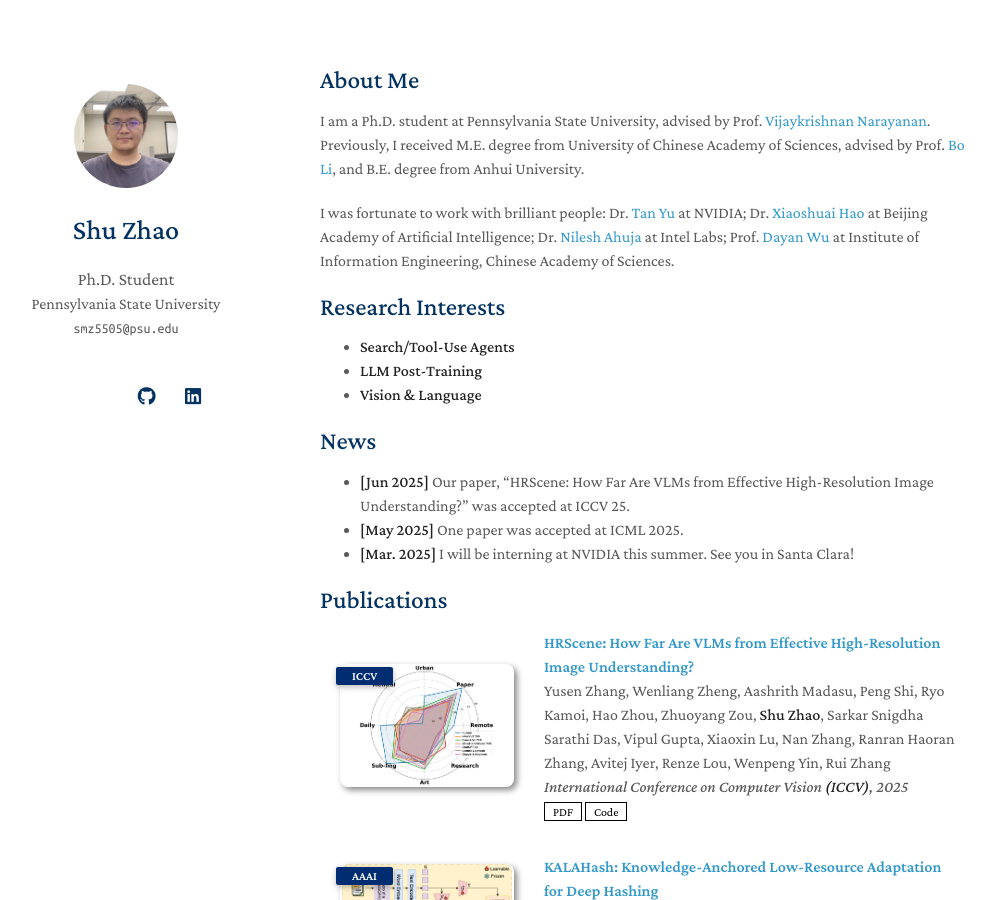
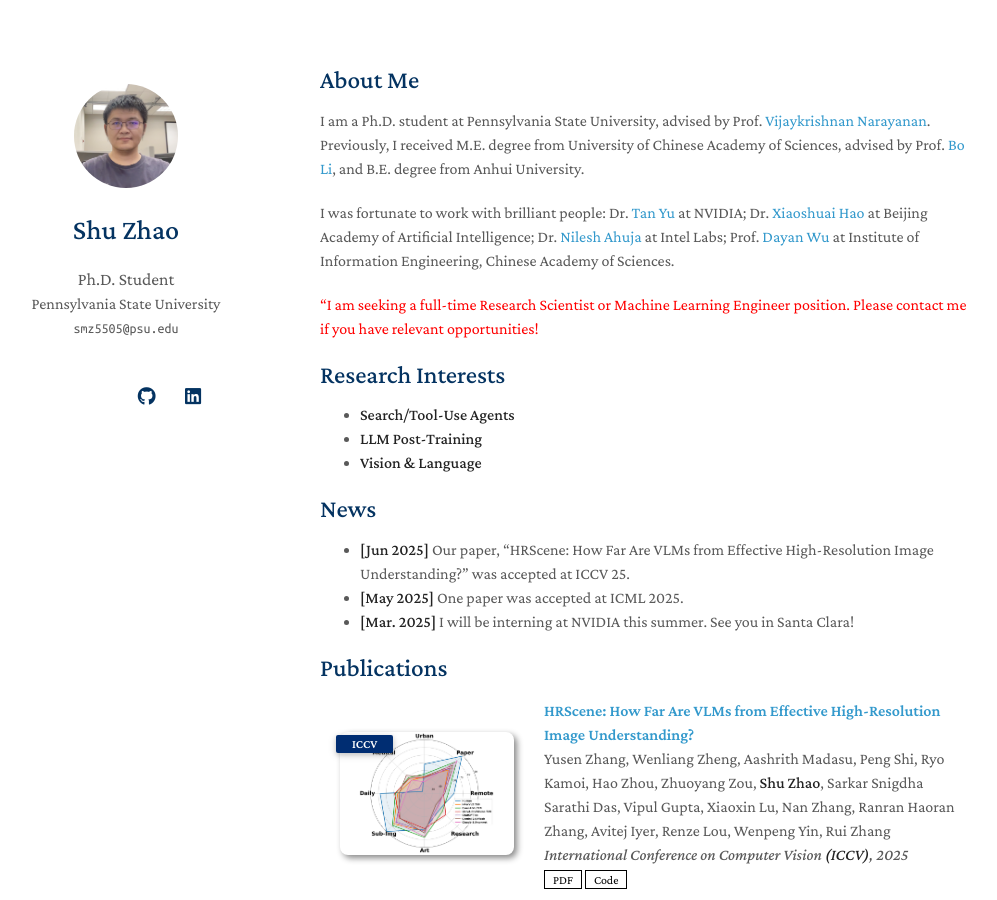
Before and after one commit to Tree-Shu-Zhao/Tree-Shu-Zhao.github.io, a Jekyll site: the page built from index.md, in a window 1280 px wide and 900 px high. Shown: the whole window, without its empty margins (150-1147 px from the left). Built offline with Jekyll 4.4.1, drawn with Linux system fonts in a browser that asks for light colours; nearby versions of some CDN libraries; a style sheet for code colours, icons or effects is not loaded; our own code applies the rules of GitHub Pages for plain Markdown files.

Commit message:
Update index.md

```diff
--- a/index.md
+++ b/index.md
@@ -7,6 +7,8 @@
 I am a Ph.D. student at Pennsylvania State University, advised by Prof. [Vijaykrishnan Narayanan](https://sites.psu.edu/vijaykrishnannarayanan/). Previously, I received M.E. degree from University of Chinese Academy of Sciences, advised by Prof. [Bo Li](https://people.ucas.ac.cn/~iieLibo), and B.E. degree from Anhui University.
 
 I was fortunate to work with brilliant people: Dr. [Tan Yu](https://sites.google.com/site/tanyuspersonalwebsite/) at NVIDIA; Dr. [Xiaoshuai Hao](https://scholar.google.com/citations?user=ui0lvY4AAAAJ) at Beijing Academy of Artificial Intelligence; Dr. [Nilesh Ahuja](https://scholar.google.com/citations?user=y9njJHAAAAAJ) at Intel Labs; Prof. [Dayan Wu](https://scholar.google.com/citations?user=O6g-IHsAAAAJ) at Institute of Information Engineering, Chinese Academy of Sciences.
+
+<span style="color:red">"I am seeking a full-time Research Scientist or Machine Learning Engineer position. Please contact me if you have relevant opportunities!</span>
 
 ## Research Interests
 - **Search/Tool-Use Agents**
```
